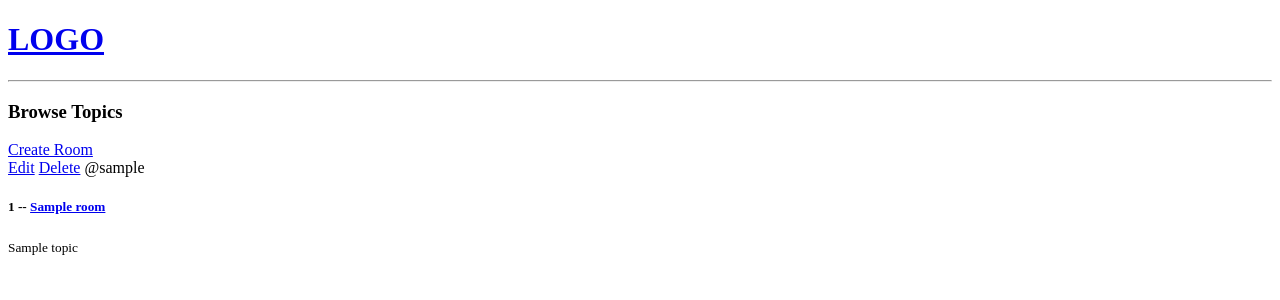
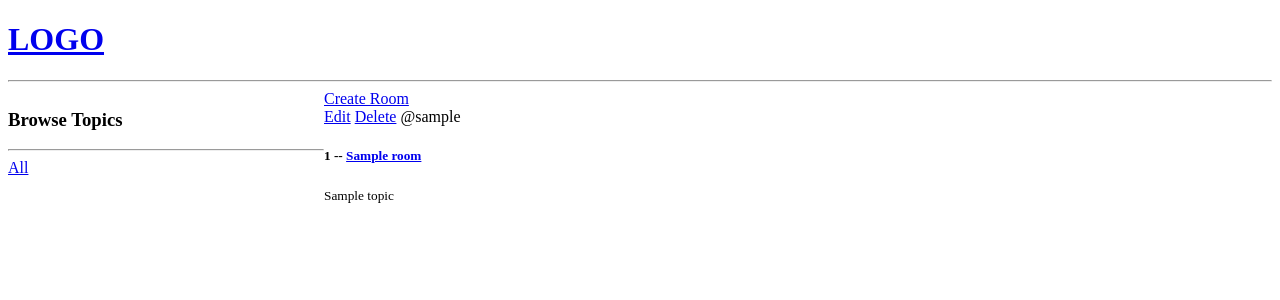
Before and after one commit to bhagyashah-dev/StudyBud, a Django app: page / in a window 1280 px wide. Shown: the top 300 px of the page. Run offline with Django 5.2, Linux system fonts and the light colour scheme; tables that the repository leaves empty hold one stand-in row (values such as "Sample post").

Commit message:
added Browse feature

```diff
--- a/myapp/templates/myapp/home.html
+++ b/myapp/templates/myapp/home.html
@@ -2,7 +2,7 @@
 {% block content %}
 
 <style>
-    .home-contianer{
+    .home-container{
         display: grid;
         grid-template-columns: 1fr 3fr;
     }
@@ -12,6 +12,17 @@
 
     <div>
         <h3>Browse Topics</h3>
+        <hr>
+
+        <div>
+            <a href="{% url 'home' %}">All</a>
+        </div>
+
+        {% for topic in topics %}
+            <div>
+                <a href="{% url 'home' %}?q={{topic.name}}">{{topic.name}}</a>
+            </div>
+        {% endfor %}
     </div>
 
     <div>
```
